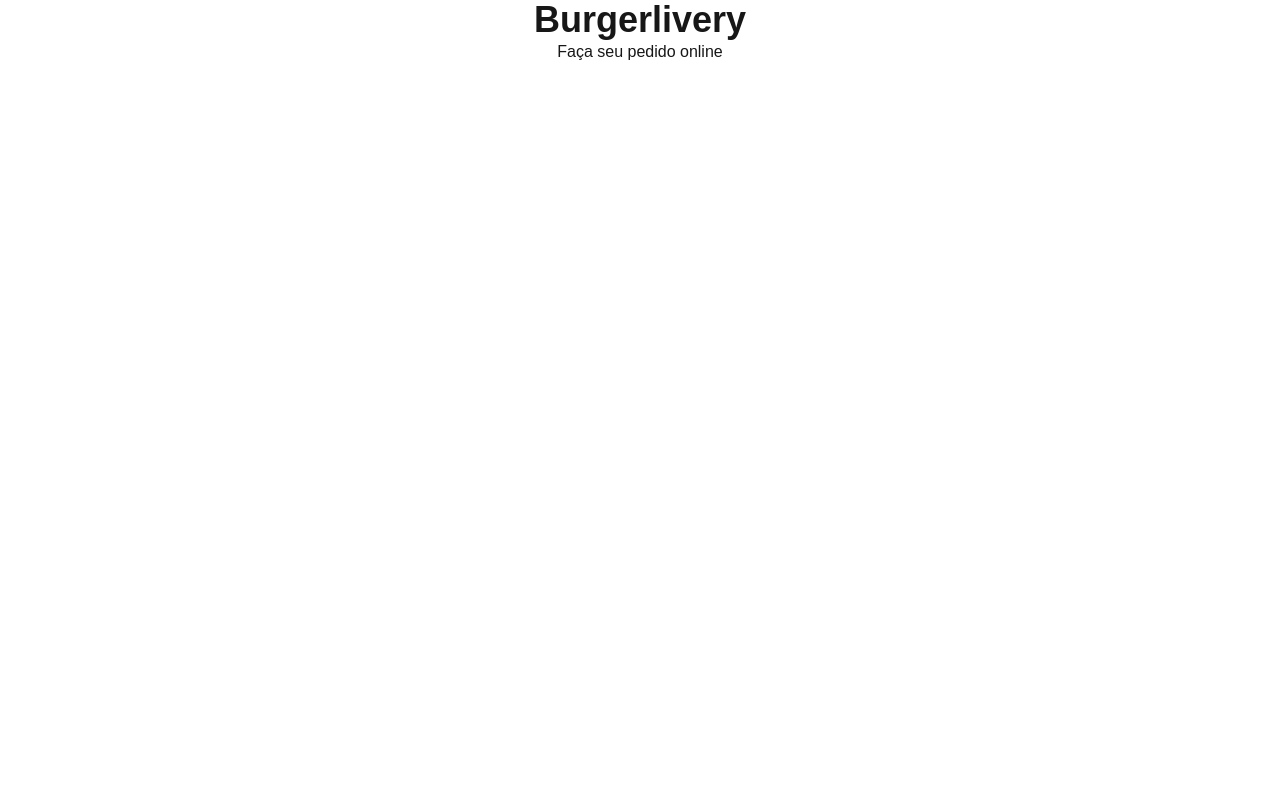
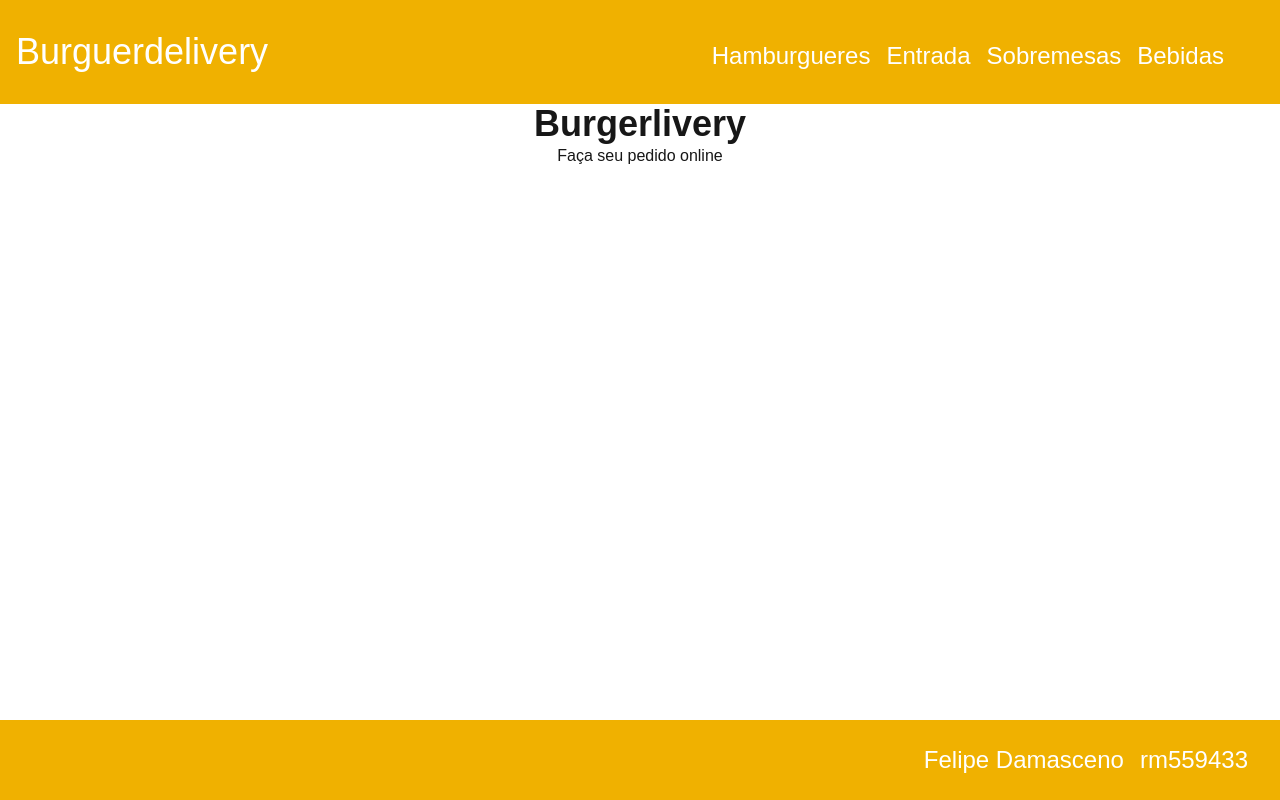
Before and after one commit to ubirajarapelli/1tdspsr-burguerlivery, a Next.js app: page / in a window 1280 px wide. Built offline with nearby package versions, Linux system fonts and the light colour scheme.

Commit message:
Realizando a Cp4 de front

```diff
--- /dev/null
+++ b/app/components/Footer.tsx
@@ -0,0 +1,13 @@
+export default function Footer() {
+  return (
+    <>
+    <footer className="w-full text-2xl flex flex-row-reverse bg-yellow-500 text-white py-6 text-right gap-4 fixed bottom-0">
+            <h2 className="font-extralight mr-8">rm559433</h2>
+        <div className="gap-4">
+            <p>Felipe Damasceno</p>
+        </div>
+    </footer>
+
+   </>
+  );
+}
--- /dev/null
+++ b/app/components/Header.tsx
@@ -0,0 +1,32 @@
+import Link from "next/link";
+
+
+export default function Header() {
+
+    return (
+    <div className="flex flex-row bg-yellow-500 text-white">
+
+        <header className="py-6 text-2xl flex flex-row items-center justify-between w-full">
+
+          <a className="text-4xl ml-4">Burguerdelivery</a>
+
+          <nav className="mt-4 flex flex-row gap-4 mr-14 ml-auto space-y-2">
+            <Link href="/hamburguers" legacyBehavior>
+              <a className="hover:text-black">Hamburgueres</a>
+            </Link>
+            <Link href="/entrada" legacyBehavior>
+              <a className="hover:text-black">Entrada</a>
+            </Link>
+            <Link href="/sobremesas" legacyBehavior>
+              <a className="hover:text-black">Sobremesas</a>
+            </Link>
+            <Link href="/bebidas" legacyBehavior>
+              <a className="hover:text-black">Bebidas</a>
+            </Link>
+          </nav>
+
+        </header>
+      </div>
+
+    );
+}
--- a/app/layout.tsx
+++ b/app/layout.tsx
@@ -1,6 +1,8 @@
 import type { Metadata } from "next"
 import { Geist, Geist_Mono } from "next/font/google"
 import "./styles/globals.css"
+import Footer from "@/app/components/Footer";
+import Header from "@/app/components/Header";
 
 const geistSans = Geist({
   variable: "--font-geist-sans",
@@ -27,7 +29,10 @@ export default function RootLayout({
       <body
         className={`${geistSans.variable} ${geistMono.variable} antialiased`}
       >
+        <Header/>
         {children}
+        <Footer/>
+
       </body>
     </html>
   )
--- a/package.json
+++ b/package.json
@@ -10,7 +10,7 @@
   },
   "dependencies": {
     "lucide-react": "^0.484.0",
-    "next": "15.2.4",
+    "next": "^15.2.4",
     "react": "^19.0.0",
     "react-dom": "^19.0.0"
   },
--- a/tsconfig.json
+++ b/tsconfig.json
@@ -22,6 +22,6 @@
       "@/*": ["./*"]
     }
   },
-  "include": ["next-env.d.ts", "**/*.ts", "**/*.tsx", ".next/types/**/*.ts"],
+  "include": ["next-env.d.ts", "**/*.ts", "**/*.tsx", ".next/types/**/*.ts", "app/pages"],
   "exclude": ["node_modules"]
 }
```
Also changed, not shown: app/pages/bebidas.tsx (added), app/pages/entradas.tsx (added), app/pages/hamburgues.tsx (added), app/pages/sobremesas.tsx (added), 1 other file (tests, documents, lock files or other folders).
